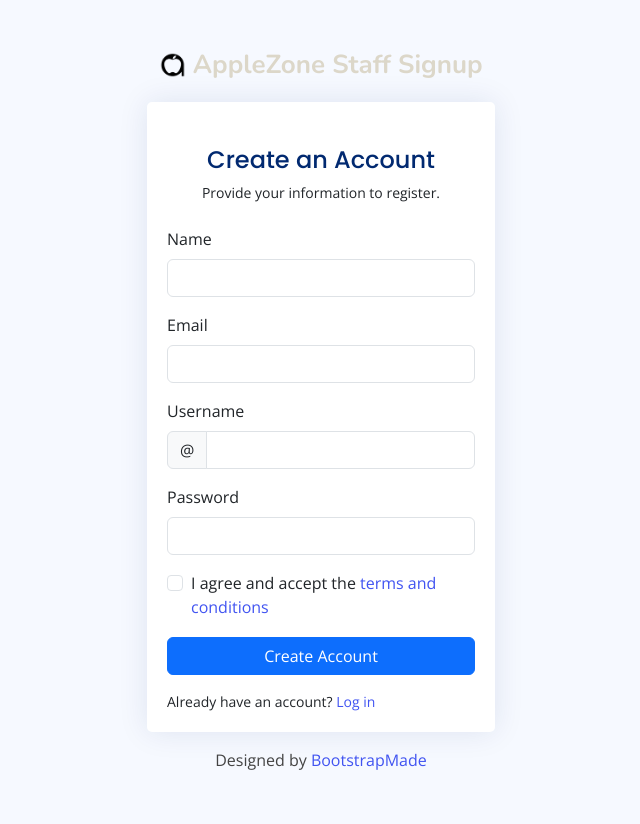
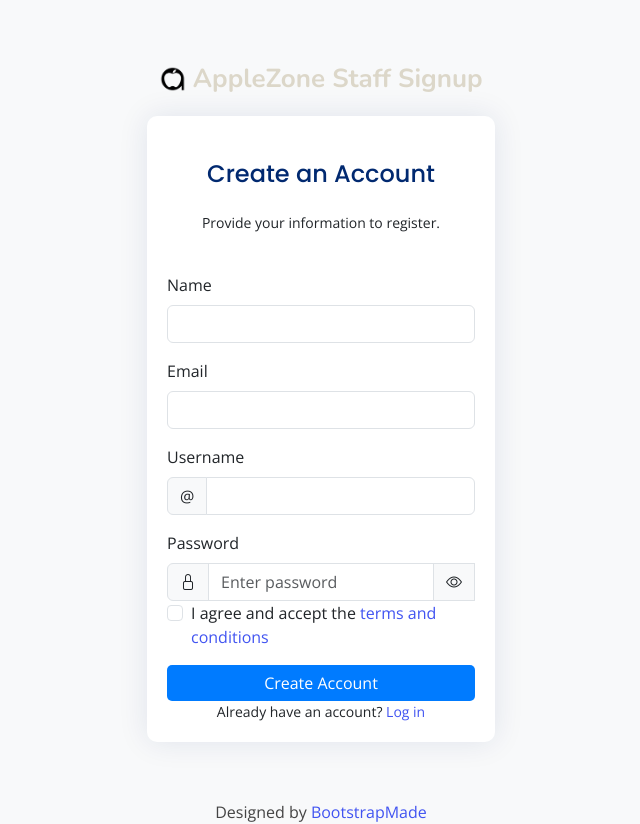
Before and after one commit to witew357/IPT2-MIDTERM-PROJECT-GROUP-7, a PHP site: page /register.php in a window 1280 px wide. Shown: the whole page, without its empty margins (319-959 px from the left). Before the commit the page ends 770 px from the top, so only its background shows below. Run offline with PHP 8.4, Linux system fonts and the light colour scheme; some libraries are stand-ins or nearby versions.

Commit message:
updated register.php

```diff
--- a/register.php
+++ b/register.php
@@ -10,11 +10,11 @@
     <meta content="" name="keywords">
 
     <!-- Favicons -->
-  <link href="assets/img/favicon.png" rel="icon">
+    <link href="assets/img/apple1.png" rel="icon">
     <link href="assets/img/apple-touch-icon.png" rel="apple-touch-icon">
 
     <!-- Google Fonts -->
-  <link href="https://fonts.gstatic.com" rel="preconnect">
+    <link href="https://fonts.googleapis.com/css?family=Open+Sans|Poppins" rel="stylesheet">
     <link href="https://fonts.googleapis.com/css?family=Open+Sans:300,300i,400,400i,600,600i,700,700i|Nunito:300,300i,400,400i,600,600i,700,700i|Poppins:300,300i,400,400i,500,500i,600,600i,700,700i" rel="stylesheet">
 
     <!-- Vendor CSS Files -->
@@ -29,55 +29,81 @@
     <!-- Template Main CSS File -->
     <link href="assets/css/style.css" rel="stylesheet">
 
-  <!-- =======================================================
-  * Template Name: NiceAdmin
-  * Template URL: https://bootstrapmade.com/nice-admin-bootstrap-admin-html-template/
-  * Updated: Apr 20 2024 with Bootstrap v5.3.3
-  * Author: BootstrapMade.com
-  * License: https://bootstrapmade.com/license/
-  ======================================================== -->
+    <style>
+        /* Custom Styles */
+        body {
+            background-color: #f8f9fa;
+        }
+        .card {
+            border-radius: 10px;
+        }
+        .btn-primary {
+            background-color: #007bff;
+            border: none;
+            border-radius: 5px;
+        }
+        .btn-primary:hover {
+            background-color: #0056b3;
+        }
+    </style>
 </head>
 
 <body>
-
     <main>
         <div class="container">
-
             <section class="section register min-vh-100 d-flex flex-column align-items-center justify-content-center py-4">
                 <div class="container">
                     <div class="row justify-content-center">
                         <div class="col-lg-4 col-md-6 d-flex flex-column align-items-center justify-content-center">
 
                             <div class="d-flex justify-content-center py-4">
-                <a href="index.html" class="logo d-flex align-items-center w-auto">
-                  <img src="assets/img/apple1.png" alt="AppleZone.PH Logo">
+                                <a class="logo d-flex align-items-center w-auto">
+                                    <img src="assets/img/apple1.png" alt="Logo">
                                     <span class="d-none d-lg-block">AppleZone Staff Signup</span>
                                 </a>
                             </div><!-- End Logo -->
 
                             <div class="card mb-3">
-
                                 <div class="card-body">
-
-                  <div class="pt-4 pb-2">
-                    <h5 class="card-title text-center pb-0 fs-4">Create an Account</h5>
-                    <p class="text-center small">Provide your information to register.</p>
+                                    <div class="pt-4 pb-2 text-center">
+                                        <h5 class="card-title fs-4">Create an Account</h5>
+                                        <p class="small">Provide your information to register.</p>
                                     </div>
 
-                  <form class="row g-3 needs-validation" novalidate>
-                    <div class="col-12">
+                                    <?php
+                                    include 'database/account.php';
+
+                                    if ($_SERVER["REQUEST_METHOD"] == "POST") {
+                                        $name = $_POST['name'];
+                                        $email = $_POST['email'];
+                                        $username = $_POST['username'];
+                                        $password = password_hash($_POST['password'], PASSWORD_BCRYPT);
+
+                                        $sql = "INSERT INTO registeredusers (name, email, username, password) VALUES ('$name', '$email', '$username', '$password')";
+
+                                        if ($conn->query($sql) === TRUE) {
+                                            header("Location: login.php?message=success");
+                                            exit();
+                                        } else {
+                                            $error = "Error: Unable to register user. Please try again.";
+                                        }
+                                    }
+                                    ?>
+
+                                    <form action="register.php" method="POST" class="pt-3">
+                                        <div class="col-12 mb-3">
                                           <label for="yourName" class="form-label">Name</label>
                                           <input type="text" name="name" class="form-control" id="yourName" required>
                                           <div class="invalid-feedback">Enter your name.</div>
                                         </div>
 
-                    <div class="col-12">
+                                        <div class="col-12 mb-3">
                                           <label for="yourEmail" class="form-label">Email</label>
                                           <input type="email" name="email" class="form-control" id="yourEmail" required>
-                      <div class="invalid-feedback">Enter a valid Email adddress.</div>
+                                          <div class="invalid-feedback">Enter a valid Email address.</div>
                                         </div>
 
-                    <div class="col-12">
+                                        <div class="col-12 mb-3">
                                           <label for="yourUsername" class="form-label">Username</label>
                                           <div class="input-group has-validation">
                                             <span class="input-group-text" id="inputGroupPrepend">@</span>
@@ -87,61 +113,96 @@
                                         </div>
 
                                         <div class="col-12">
-                      <label for="yourPassword" class="form-label">Password</label>
-                      <input type="password" name="password" class="form-control" id="yourPassword" required>
-                      <div class="invalid-feedback">Enter your password.</div>
+                                            <label for="password" class="form-label">Password</label>
+                                            <div class="input-group">
+                                                <!-- Padlock Icon -->
+                                                <span class="input-group-text"><i class="bi bi-lock"></i></span>
+
+                                                <!-- Password Input Field -->
+                                                <input type="password" name="password" id="password" class="form-control" placeholder="Enter password" required minlength="8">
+
+                                                <!-- Eye Icon for Toggle -->
+                                                <span class="input-group-text" onclick="togglePassword()" style="cursor: pointer;">
+                                                    <i id="toggleIcon" class="bi bi-eye"></i>
+                                                </span>
+
+                                                <div class="invalid-feedback">Password must be at least 8 characters long.</div>
+                                            </div>
+                                        </div>
+
+
+
+                                        <div class="col-12 mb-3">
+                                          <div class="form-check">
+                                            <input class="form-check-input" name="terms" type="checkbox" value="" id="acceptTerms" required>
+                                            <label class="form-check-label" for="acceptTerms">
+                                              I agree and accept the <a href="#">terms and conditions</a>
+                                            </label>
+                                            <div class="invalid-feedback">You must agree before submitting.</div>
+                                          </div>
                                         </div>
 
                                         <div class="col-12">
-                      <div class="form-check">
-                        <input class="form-check-input" name="terms" type="checkbox" value="" id="acceptTerms" required>
-                        <label class="form-check-label" for="acceptTerms">I agree and accept the <a href="#">terms and conditions</a></label>
-                        <div class="invalid-feedback">You must agree before submitting.</div>
-                      </div>
-                    </div>
-                    <div class="col-12">
                                           <button class="btn btn-primary w-100" type="submit">Create Account</button>
                                         </div>
+
                                         <div class="col-12">
-                      <p class="small mb-0">Already have an account? <a href="pages-login.html">Log in</a></p>
+                                          <p class="small mb-0 text-center">Already have an account? <a href="login.php">Log in</a></p>
                                         </div>
-                  </form>
+
+                            <!-- Display Success or Error Messages -->
+                            <?php if (!empty($success)): ?>
+                                <div style="color: green;"><?php echo $success; ?></div>
+                            <?php endif; ?>
+
+                            <?php if (!empty($error)): ?>
+                                <div style="color: red;"><?php echo $error; ?></div>
+                            <?php endif; ?>
+
+                            <script>
+                            function togglePassword() {
+                                const passwordField = document.getElementById("password");
+                                const toggleIcon = document.getElementById("toggleIcon");
+
+                                if (passwordField.type === "password") {
+                                    passwordField.type = "text"; // Show password
+                                    toggleIcon.classList.replace("bi-eye", "bi-eye-slash");
+                                } else {
+                                    passwordField.type = "password"; // Hide password
+                                    toggleIcon.classList.replace("bi-eye-slash", "bi-eye");
+                                }
+                            }
+
+                            // Live validation for minimum length
+                            document.getElementById("password").addEventListener("input", function() {
+                                if (this.value.length < 8) {
+                                    this.setCustomValidity("Password must be at least 8 characters long.");
+                                } else {
+                                    this.setCustomValidity("");
+                                }
+                            });
+                            </script>
+
+
 
                         </div>
                     </div>
-
-              <div class="credits">
-                <!-- All the links in the footer should remain intact. -->
-                <!-- You can delete the links only if you purchased the pro version. -->
-                <!-- Licensing information: https://bootstrapmade.com/license/ -->
-                <!-- Purchase the pro version with working PHP/AJAX contact form: https://bootstrapmade.com/nice-admin-bootstrap-admin-html-template/ -->
+                </div>
+            </section>
+            <div class="credits text-center">
                 Designed by <a href="https://bootstrapmade.com/">BootstrapMade</a>
             </div>
 
         </div>
-          </div>
-        </div>
-
-      </section>
-
-    </div>
-  </main><!-- End #main -->
+    </main>
 
     <a href="#" class="back-to-top d-flex align-items-center justify-content-center"><i class="bi bi-arrow-up-short"></i></a>
 
     <!-- Vendor JS Files -->
-  <script src="assets/vendor/apexcharts/apexcharts.min.js"></script>
     <script src="assets/vendor/bootstrap/js/bootstrap.bundle.min.js"></script>
-  <script src="assets/vendor/chart.js/chart.umd.js"></script>
-  <script src="assets/vendor/echarts/echarts.min.js"></script>
-  <script src="assets/vendor/quill/quill.js"></script>
-  <script src="assets/vendor/simple-datatables/simple-datatables.js"></script>
-  <script src="assets/vendor/tinymce/tinymce.min.js"></script>
-  <script src="assets/vendor/php-email-form/validate.js"></script>
 
     <!-- Template Main JS File -->
     <script src="assets/js/main.js"></script>
 
 </body>
-
 </html>
```
Lines whose indentation alone changed are shown as unchanged.
